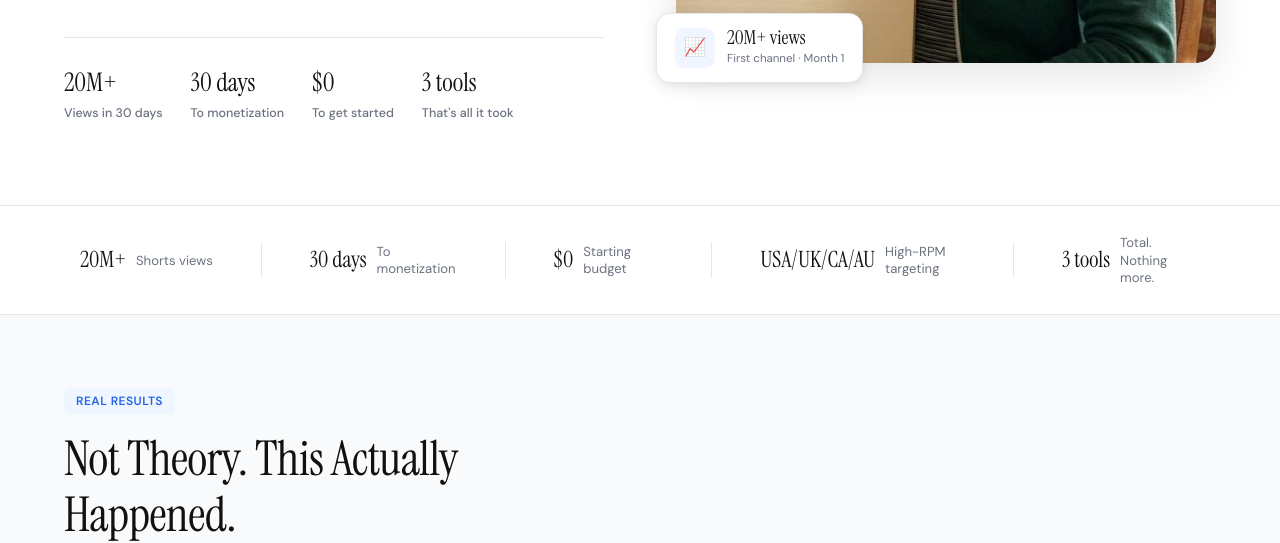
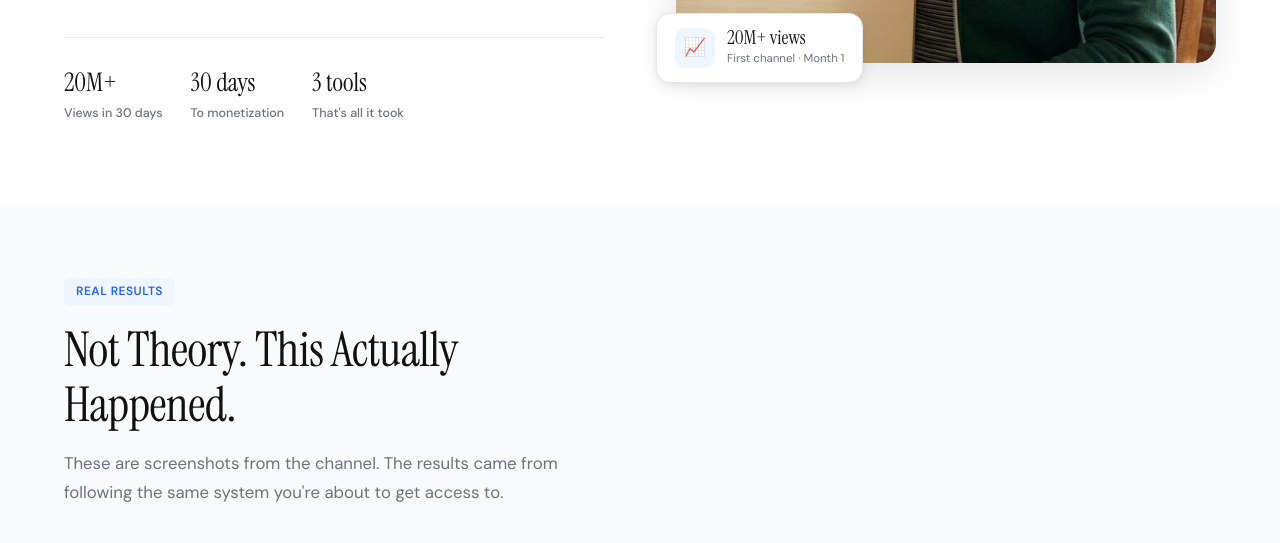
Before and after one commit to saadahmedai/marcus-hayes, a plain HTML site: page index.html in a window 1280 px wide. Shown: the part 680-1223 px from the top of the page. Drawn offline with Linux system fonts and the light colour scheme.

Commit message:
Update index.html

```diff
--- a/index.html
+++ b/index.html
@@ -39,8 +39,8 @@
 .proof-card .proof-img{width:100%;object-fit:cover;}
 .proof-card .proof-img.img-ph{min-height:160px;border-radius:0;}
 .proof-card .img-wrap{
-    border-radius: var(--radius) var(--radius) 0 0;
-    overflow: hidden;
+    border-radius:var(--radius) var(--radius) 0 0;
+    overflow:hidden;
 }
 .proof-caption{padding:14px 16px;}
 .proof-caption strong{font-size:0.85rem;font-weight:600;display:block;margin-bottom:3px;}
@@ -64,8 +64,16 @@
 .sc-features li::before{content:'→';color:var(--blue);flex-shrink:0;font-size:0.7rem;margin-top:2px;}
 .sc-why{font-size:0.78rem;color:var(--muted);line-height:1.6;margin-bottom:16px;padding:10px 12px;background:var(--white);border-radius:var(--radius-sm);border:1px solid var(--border);}
 .sc-price{font-family:'Instrument Serif',serif;font-size:1.4rem;color:var(--text);margin-bottom:12px;}
+.sc-price{
+    margin-top:auto;
+}
 .sc-price small{font-family:'DM Sans',sans-serif;font-size:0.78rem;color:var(--muted);font-weight:400;}
-.for-grid{display:grid;grid-template-columns:repeat(auto-fill,minmax(220px,1fr));gap:16px;margin-top:40px;}
+.for-grid{display:grid;grid-template-columns:repeat(4,1fr);gap:16px;margin-top:40px;}
+@media(max-width:900px){
+    .for-grid{
+        grid-template-columns:repeat(2,1fr);
+    }
+}
 .for-card{background:var(--white);border:1px solid var(--border);border-radius:var(--radius);padding:24px;transition:all var(--t);}
 .for-card:hover{border-color:var(--blue);box-shadow:var(--shadow-md);}
 .for-card .avatar{width:52px;height:52px;border-radius:50%;background:var(--blue-light);margin:0 auto 12px;display:flex;align-items:center;justify-content:center;font-size:1.4rem;}
@@ -136,7 +144,6 @@
       <div class="hero-proof">
         <div class="proof-stat"><span class="num">20M+</span><span class="lbl">Views in 30 days</span></div>
         <div class="proof-stat"><span class="num">30 days</span><span class="lbl">To monetization</span></div>
-        <div class="proof-stat"><span class="num">$0</span><span class="lbl">To get started</span></div>
         <div class="proof-stat"><span class="num">3 tools</span><span class="lbl">That's all it took</span></div>
       </div>
     </div>
@@ -160,20 +167,6 @@
   </div>
 </section>
 
-<!-- TRUST BAR -->
-<div class="trust-bar">
-  <div class="trust-inner">
-    <div class="trust-item"><span class="t-num">20M+</span><span class="t-lbl">Shorts views</span></div>
-    <div class="trust-sep"></div>
-    <div class="trust-item"><span class="t-num">30 days</span><span class="t-lbl">To monetization</span></div>
-    <div class="trust-sep"></div>
-    <div class="trust-item"><span class="t-num">$0</span><span class="t-lbl">Starting budget</span></div>
-    <div class="trust-sep"></div>
-    <div class="trust-item"><span class="t-num">USA/UK/CA/AU</span><span class="t-lbl">High-RPM targeting</span></div>
-    <div class="trust-sep"></div>
-    <div class="trust-item"><span class="t-num">3 tools</span><span class="t-lbl">Total. Nothing more.</span></div>
-  </div>
-</div>
 
 <!-- SOCIAL PROOF -->
 <section class="proof-section">
```
